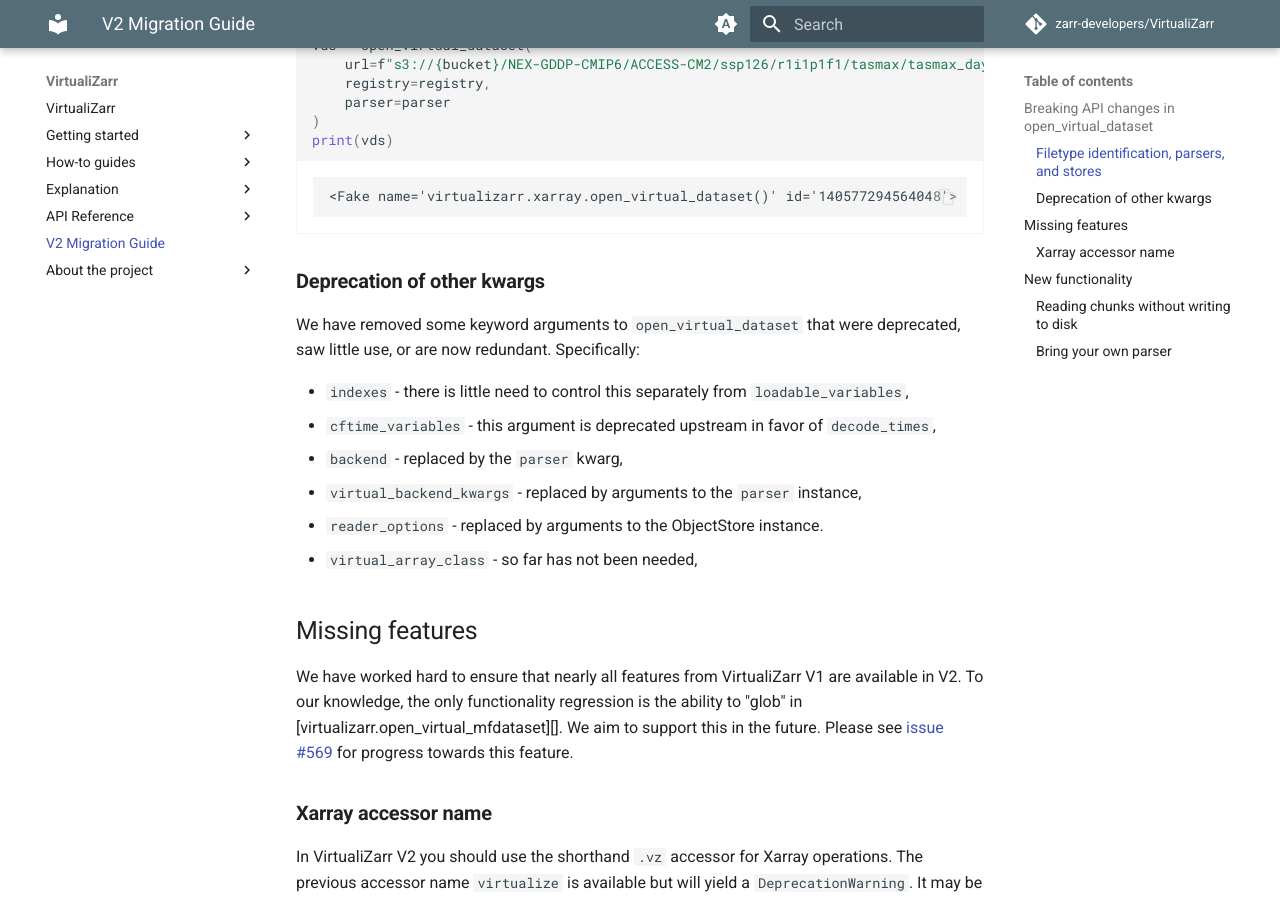
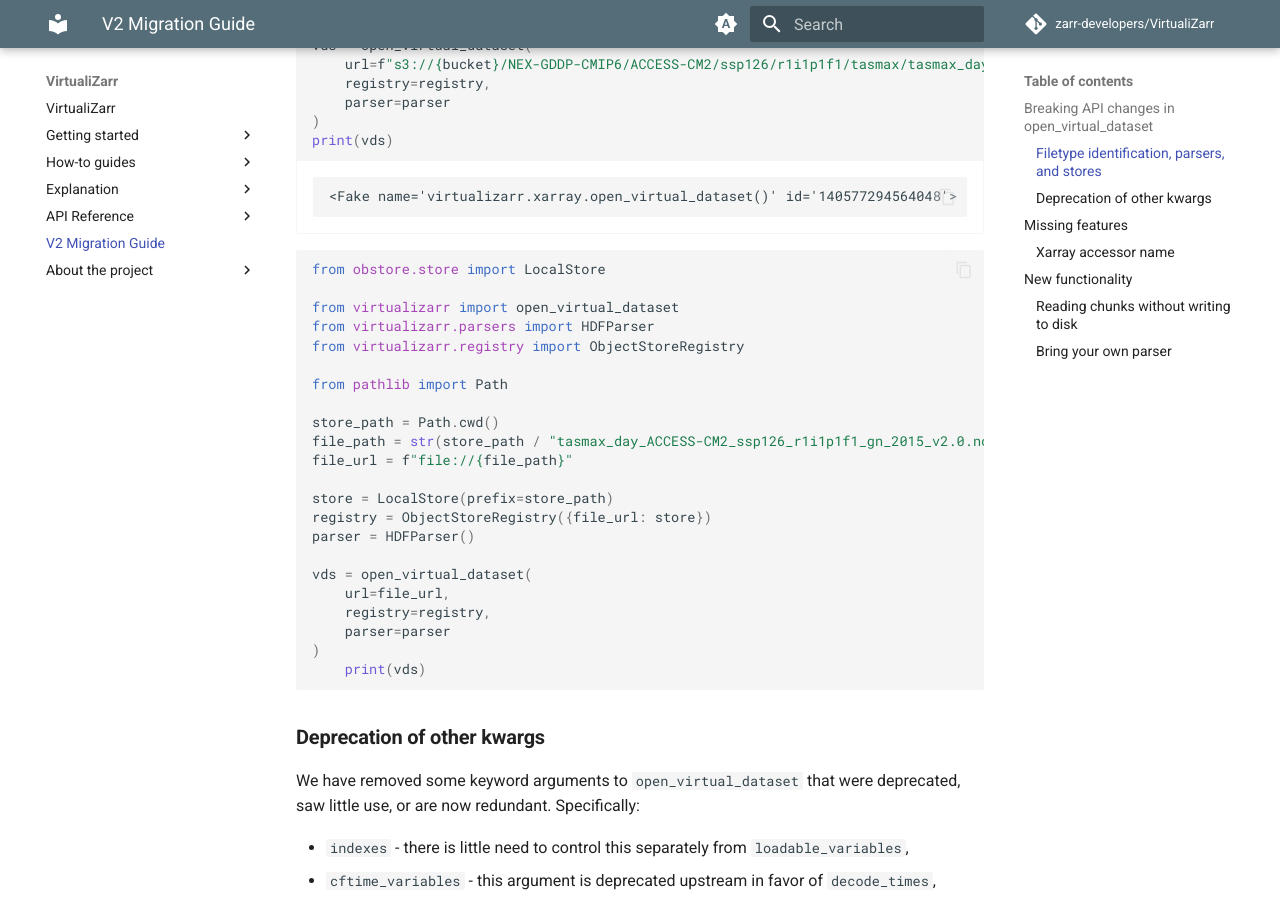
Before and after one commit to zarr-developers/VirtualiZarr, an MkDocs documentation site: the page built from docs/migration_guide.md, in a window 1280 px wide and 900 px high, scrolled down 1156 px. Built offline with MkDocs 1.6.1 and Material for MkDocs 9.7.7, drawn with Linux system fonts in a browser that asks for light colours; comment, search, counter and statistics services are not loaded; the version menu is left out; some of the changed text lies outside the part shown.

Commit message:
Adds Mkdocs alternatate tabs to show multiple store configurations on Usage.md (#741)
* adds Mkdocs alternatate tabs to top of usage.md

* adds Mkdocs alternatate tabs to Usage page

* removes Store from alt-tab usage doc

````diff
--- a/docs/migration_guide.md
+++ b/docs/migration_guide.md
@@ -53,26 +53,33 @@
 
 === "Local Store"
 
-    ```python
-    from pathlib import Path
+```python
 
-    from obstore.store import LocalStore
 
-    from virtualizarr import open_virtual_dataset
-    from virtualizarr.parsers import HDFParser
-    from virtualizarr.registry import ObjectStoreRegistry
+from obstore.store import LocalStore
 
-    path = Path('/Users/User/Documents/my-project/my-data.nc')
-    store = LocalStore(prefix=path.parent)
-    registry = ObjectStoreRegistry({f"file://{str(path.parent)}": store})
-    parser = HDFParser()
+from virtualizarr import open_virtual_dataset
+from virtualizarr.parsers import HDFParser
+from virtualizarr.registry import ObjectStoreRegistry
 
-    vds = open_virtual_dataset(
-        url = f"file://{str(path)}",
-        registry=registry,
-        parser=parser
-    )
-    ```
+from pathlib import Path
+
+store_path = Path.cwd()
+file_path = str(store_path / "tasmax_day_ACCESS-CM2_ssp126_r1i1p1f1_gn_2015_v2.0.nc")
+file_url = f"file://{file_path}"
+
+store = LocalStore(prefix=store_path)
+registry = ObjectStoreRegistry({file_url: store})
+parser = HDFParser()
+
+vds = open_virtual_dataset(
+    url=file_url,
+    registry=registry,
+    parser=parser
+)
+    print(vds)
+
+```
 
 ### Deprecation of other kwargs
 
--- a/docs/usage.md
+++ b/docs/usage.md
@@ -6,23 +6,143 @@
 
 VirtualiZarr is for creating and manipulating "virtual" references to pre-existing data stored in the cloud or on disk in a variety of formats, by representing it in terms of the [Zarr data model](https://zarr-specs.readthedocs.io/en/latest/specs.html) of chunked N-dimensional arrays.
 
-If you have data on cloud object storage that you're trying to virtualize, first create an [ObjectStore][obstore.store.ObjectStore] instance
-that can access your data. Here, we use `skip_signature=True` because the data is public. We need to set the region for any data stored AWS (this isn't required for all S3-compatible clouds).
+The first step to virtualizing data is to create an [ObjectStore][obstore.store.ObjectStore] instance
+that can access your data. Available ObjectStores are described in the [obstore docs](https://developmentseed.org/obstore/latest/getting-started/#constructing-a-store).
 
-```python exec="on" session="usage" source="material-block"
-import xarray as xr
-from obstore.store import from_url
 
-from virtualizarr import open_virtual_dataset, open_virtual_mfdataset
-from virtualizarr.parsers import HDFParser
-from virtualizarr.registry import ObjectStoreRegistry
+<!-- Here, we use `skip_signature=True` because the data is public. We need to set the region for any data stored AWS (this isn't required for all S3-compatible clouds). -->
 
-bucket = "s3://nex-gddp-cmip6"
-path = "NEX-GDDP-CMIP6/ACCESS-CM2/ssp126/r1i1p1f1/tasmax/tasmax_day_ACCESS-CM2_ssp126_r1i1p1f1_gn_2015_v2.0.nc"
-url = f"{bucket}/{path}"
-store = from_url(bucket, region="us-west-2", skip_signature=True)
-registry = ObjectStoreRegistry({bucket: store})
-```
+
+=== "S3"
+
+    ```python exec="on" session="usage" source="material-block"
+
+    import xarray as xr
+    from obstore.store import from_url
+
+    from virtualizarr import open_virtual_dataset, open_virtual_mfdataset
+    from virtualizarr.parsers import HDFParser
+    from virtualizarr.registry import ObjectStoreRegistry
+
+    bucket = "s3://nex-gddp-cmip6"
+    path = "NEX-GDDP-CMIP6/ACCESS-CM2/ssp126/r1i1p1f1/tasmax/tasmax_day_ACCESS-CM2_ssp126_r1i1p1f1_gn_2015_v2.0.nc"
+    url = f"{bucket}/{path}"
+    store = from_url(bucket, region="us-west-2", skip_signature=True)
+    registry = ObjectStoreRegistry({bucket: store})
+
+    ```
+
+=== "GCS"
+
+    ```python
+    import xarray as xr
+    from obstore.store import from_url
+
+    from virtualizarr import open_virtual_dataset, open_virtual_mfdataset
+    from virtualizarr.parsers import HDFParser
+    from virtualizarr.registry import ObjectStoreRegistry
+
+    bucket = "gs://data-bucket"
+    path = "file-path/data.nc"
+    url = f"{bucket}/{path}"
+    store = from_url(bucket)
+    registry = ObjectStoreRegistry({bucket: store})
+
+    ```
+
+=== "Azure"
+
+    ```python
+
+    import xarray as xr
+    from obstore.store import from_url
+
+    from virtualizarr import open_virtual_dataset, open_virtual_mfdataset
+    from virtualizarr.parsers import HDFParser
+    from virtualizarr.registry import ObjectStoreRegistry
+
+    bucket = "abfs://data-container"
+    path = "file-path/data.nc"
+    url = f"{bucket}/{path}"
+    store = from_url(bucket)
+    registry = ObjectStoreRegistry({bucket: store})
+
+    ```
+
+=== "HTTP"
+
+    ```python
+
+    import xarray as xr
+    from obstore.store import from_url
+
+    from virtualizarr import open_virtual_dataset, open_virtual_mfdataset
+    from virtualizarr.parsers import HDFParser
+    from virtualizarr.registry import ObjectStoreRegistry
+
+    # This examples uses a NetCDF file of CMIP6 from ESGF.
+    bucket  = 'https://esgf-data.ucar.edu'
+    path = 'thredds/fileServer/esg_dataroot/CMIP6/CMIP/NCAR/CESM2/historical/r3i1p1f1/day/tas/gn/v20190308/tas_day_CESM2_historical_r3i1p1f1_gn_19200101-19291231.nc'
+    store = from_url(bucket)
+    registry = ObjectStoreRegistry({bucket: store})
+
+    ```
+
+=== "CEPH / OSN"
+
+    ```python
+
+    import xarray as xr
+    from obstore.store import S3Store
+
+    from virtualizarr import open_virtual_dataset, open_virtual_mfdataset
+    from virtualizarr.parsers import HDFParser
+    from virtualizarr.registry import ObjectStoreRegistry
+
+    endpoint = "https://nyu1.osn.mghpcc.org"
+    access_key_id = "<access_key_id>"
+    secret_access_key = "<secret_access_key>"
+    path = "<path_to_files>"
+    file = "filename.nc"
+    scheme = "s3://"
+
+    # create anon s3 store
+    store = S3Store.from_url(f"{scheme}{path}", endpoint=endpoint, skip_signature=True)
+
+    # create s3 store with aws-style credentials
+    store = S3Store.from_url(f"{scheme}{path}", endpoint=endpoint, access_key_id = aws_access_key_id, secret_access_key=aws_secret_access_key)
+
+    registry = ObjectStoreRegistry({f"{scheme}{path}": store})
+
+    ```
+
+=== "Local"
+
+    ```python
+
+    import xarray as xr
+    from obstore.store import LocalStore
+
+    from virtualizarr import open_virtual_dataset, open_virtual_mfdataset
+    from virtualizarr.parsers import HDFParser
+    from virtualizarr.registry import ObjectStoreRegistry
+
+    from pathlib import Path
+
+    store_path = Path.cwd()
+    file_path = str(store_path / "data.nc")
+    file_url = f"file://{file_path}"
+
+    store = LocalStore(prefix=store_path)
+    registry = ObjectStoreRegistry({file_url: store})
+
+    ```
+
+
+
+
+
+
 
 Zarr can emit a lot of warnings about Numcodecs not being including in the Zarr version 3 specification yet -- let's suppress those.
 
````
